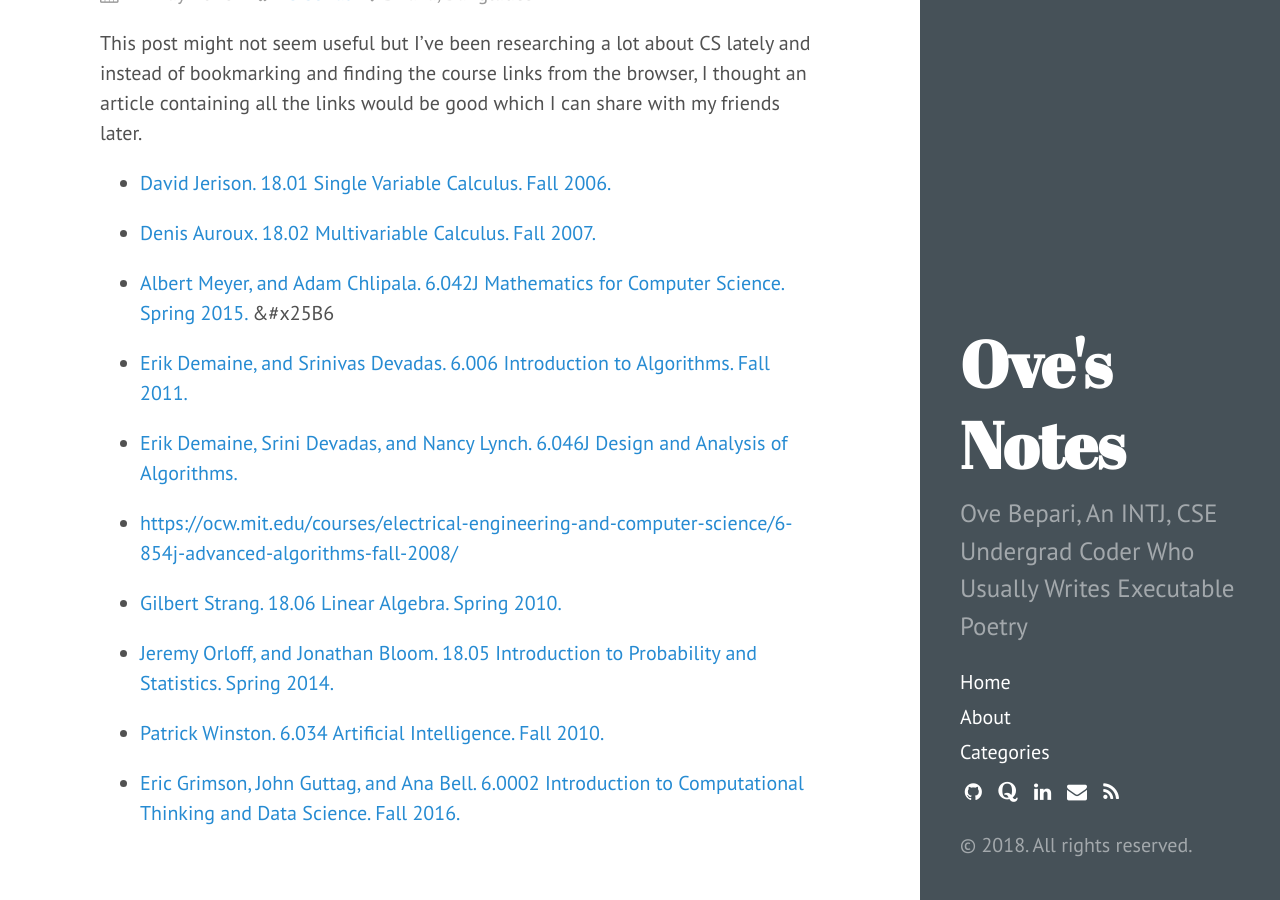
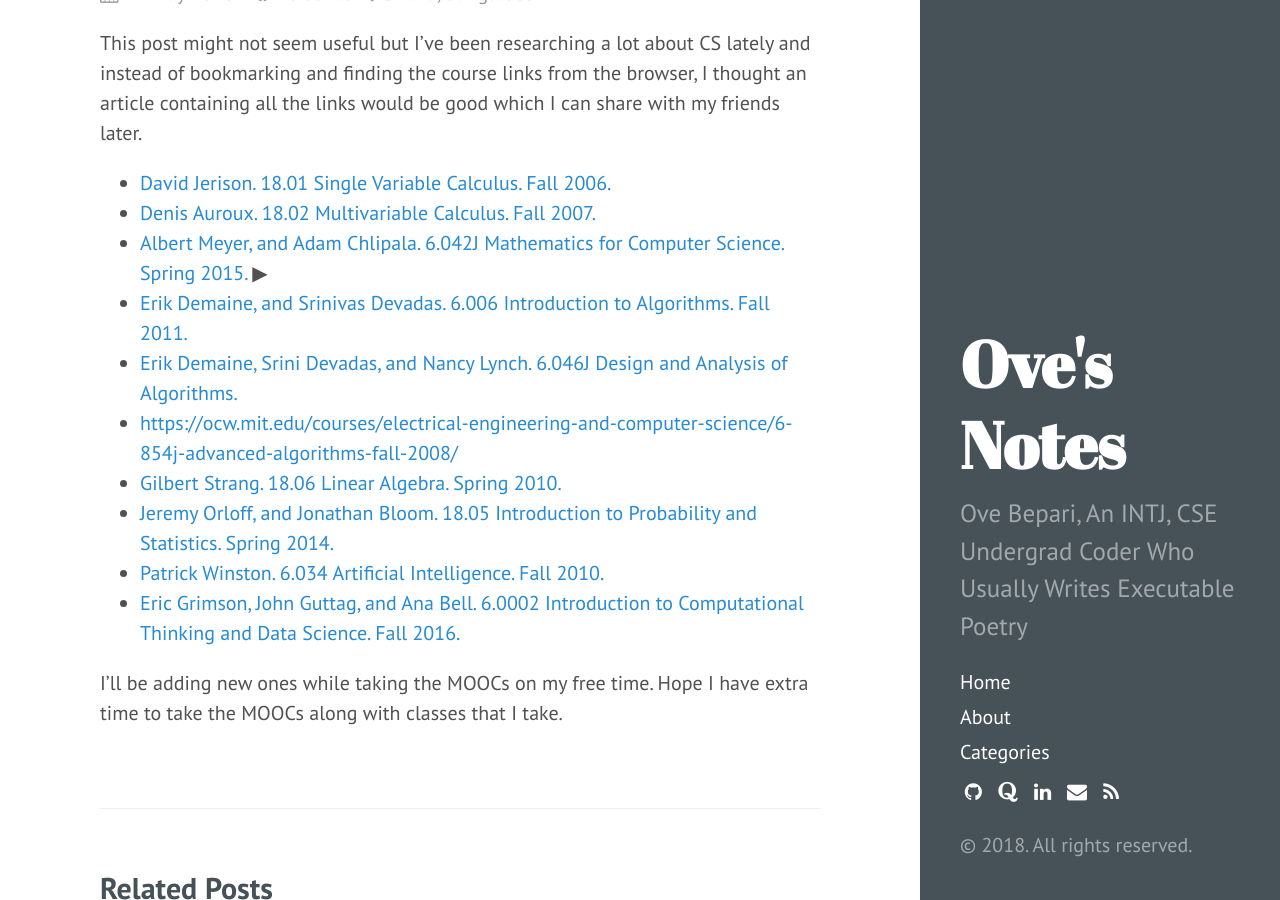
Before and after one commit to ovebepari/ovebepari.github.io, a Jekyll site: the page built from _posts/2018-05-11-MIT-OCW-Courses-that-im-taking.md, in a window 1280 px wide and 900 px high, scrolled down 227 px. Built offline with Jekyll 4.4.1, drawn with Linux system fonts in a browser that asks for light colours; comment, search, counter and statistics services are not loaded.

Commit message:
play button to indicate current phase and link correction

```diff
--- a/_posts/2018-05-11-MIT-OCW-Courses-that-im-taking.md
+++ b/_posts/2018-05-11-MIT-OCW-Courses-that-im-taking.md
@@ -9,21 +9,15 @@ location: Dhaka, Bangladesh
 This post might not seem useful but I've been researching a lot about CS lately and instead of bookmarking and finding the course links from the browser, I thought an article containing all the links would be good which I can share with my friends later.
 
 * <a href="https://ocw.mit.edu/courses/mathematics/18-01-single-variable-calculus-fall-2006/" target="_blank">David Jerison. 18.01 Single Variable Calculus. Fall 2006.</a>
+* <a href="https://ocw.mit.edu/courses/mathematics/18-02-multivariable-calculus-fall-2007/" target="_blank">Denis Auroux. 18.02 Multivariable Calculus. Fall 2007.</a>
+* <a href="https://ocw.mit.edu/courses/electrical-engineering-and-computer-science/6-042j-mathematics-for-computer-science-spring-2015/index.htm" target="_blank">Albert Meyer, and Adam Chlipala. 6.042J Mathematics for Computer Science. Spring 2015.</a> &#x25B6;
+* <a href="https://ocw.mit.edu/courses/electrical-engineering-and-computer-science/6-006-introduction-to-algorithms-fall-2011/index.htm" target="_blank">Erik Demaine, and Srinivas Devadas. 6.006 Introduction to Algorithms. Fall 2011.</a>
+* <a href="https://ocw.mit.edu/courses/electrical-engineering-and-computer-science/6-046j-design-and-analysis-of-algorithms-spring-2015/index.htm" target="_blank">Erik Demaine, Srini Devadas, and Nancy Lynch. 6.046J Design and Analysis of Algorithms.</a>
+* <a href="Michel Goemans. 6.854J Advanced Algorithms. Fall 2008" target="_blank">https://ocw.mit.edu/courses/electrical-engineering-and-computer-science/6-854j-advanced-algorithms-fall-2008/</a>
+* <a href="https://ocw.mit.edu/courses/mathematics/18-06-linear-algebra-spring-2010/" target="_blank">Gilbert Strang. 18.06 Linear Algebra. Spring 2010.</a>
+* <a href="https://ocw.mit.edu/courses/mathematics/18-05-introduction-to-probability-and-statistics-spring-2014/" target="_blank">Jeremy Orloff, and Jonathan Bloom. 18.05 Introduction to Probability and Statistics. Spring 2014.</a>
+* <a href="https://ocw.mit.edu/courses/electrical-engineering-and-computer-science/6-034-artificial-intelligence-fall-2010/" target="_blank">Patrick Winston. 6.034 Artificial Intelligence. Fall 2010.</a>
+* <a href="https://ocw.mit.edu/courses/electrical-engineering-and-computer-science/6-0002-introduction-to-computational-thinking-and-data-science-fall-2016/" target="_blank">Eric Grimson, John Guttag, and Ana Bell. 6.0002 Introduction to Computational Thinking and Data Science. Fall 2016.</a>
 
-* <a href="https://ocw.mit.edu/courses/mathematics/18-02-multivariable-calculus-fall-2007/" target="_blank">Denis Auroux. 18.02 Multivariable Calculus. Fall 2007.</a>
 
-* <a href="https://ocw.mit.edu/courses/electrical-engineering-and-computer-science/6-042j-mathematics-for-computer-science-spring-2015/index.htm" target="_blank">Albert Meyer, and Adam Chlipala. 6.042J Mathematics for Computer Science. Spring 2015.</a> &#x25B6
-
-* <a href="https://ocw.mit.edu/courses/electrical-engineering-and-computer-science/6-006-introduction-to-algorithms-fall-2011/index.htm" target="_blank">Erik Demaine, and Srinivas Devadas. 6.006 Introduction to Algorithms. Fall 2011.</a>
-
-* <a href="https://ocw.mit.edu/courses/electrical-engineering-and-computer-science/6-046j-design-and-analysis-of-algorithms-spring-2015/index.htm" target="_blank">Erik Demaine, Srini Devadas, and Nancy Lynch. 6.046J Design and Analysis of Algorithms.</a>
-
-* <a href="Michel Goemans. 6.854J Advanced Algorithms. Fall 2008" target="_blank">https://ocw.mit.edu/courses/electrical-engineering-and-computer-science/6-854j-advanced-algorithms-fall-2008/</a>
-
-* <a href="https://ocw.mit.edu/courses/mathematics/18-06-linear-algebra-spring-2010/" target="_blank">Gilbert Strang. 18.06 Linear Algebra. Spring 2010.</a>
-
-* <a href="https://ocw.mit.edu/courses/mathematics/18-05-introduction-to-probability-and-statistics-spring-2014/" target="_blank">Jeremy Orloff, and Jonathan Bloom. 18.05 Introduction to Probability and Statistics. Spring 2014.</a>
-
-* <a href="https://ocw.mit.edu/courses/electrical-engineering-and-computer-science/6-034-artificial-intelligence-fall-2010/" target="_blank">Patrick Winston. 6.034 Artificial Intelligence. Fall 2010.</a>
-
-* <a href="https://ocw.mit.edu/courses/electrical-engineering-and-computer-science/6-0002-introduction-to-computational-thinking-and-data-science-fall-2016/" target="_blank">Eric Grimson, John Guttag, and Ana Bell. 6.0002 Introduction to Computational Thinking and Data Science. Fall 2016.</a>
+I'll be adding new ones while taking the MOOCs on my free time. Hope I have extra time to take the MOOCs along with classes that I take.
```
